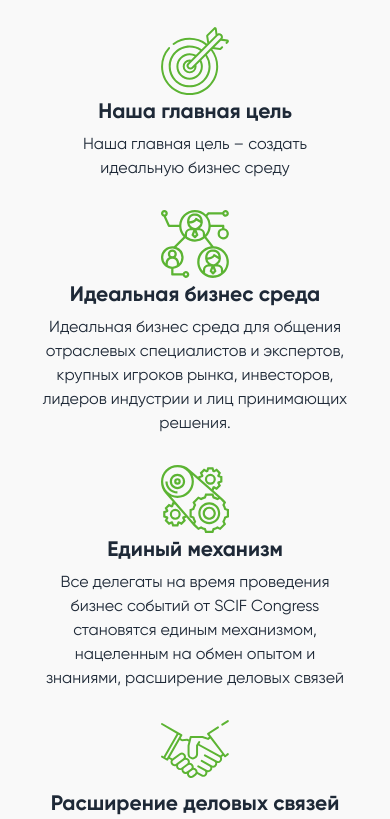
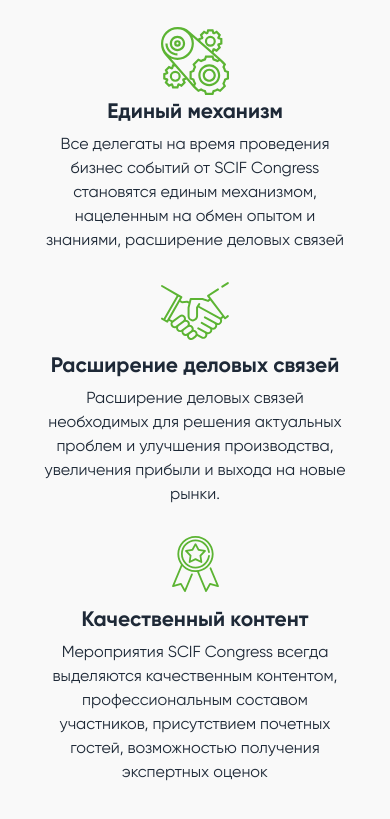
Before and after one commit to VladislavLinnik/scif, a website: page app/about.html in a window 390 px wide. Shown: the part 1249-2068 px from the top of the page. Drawn offline with nearby package versions, Linux system fonts and the light colour scheme.

Commit message:
'updated'

```diff
--- a/app/about.html
+++ b/app/about.html
@@ -86,24 +86,6 @@
                 <h3 class="benefits__name">Опыт и знания</h3>
                 <p class="benefits__descr">
                     Опыт и знания нашей команды позволяют на самом высоком уровне организовывать специализированные конгрессы, форумы, конференции, семинары по всему миру.
-                </p>
-            </li>
-            <li class="benefits__item">
-                <div class="benefits__img">
-                    <img src="./img/benefits/goal.svg" alt="">
-                </div>
-                <h3 class="benefits__name">Наша главная цель</h3>
-                <p class="benefits__descr">
-                    Наша главная цель – создать идеальную бизнес среду
-                </p>
-            </li>
-            <li class="benefits__item">
-                <div class="benefits__img">
-                    <img src="./img/benefits/network.svg" alt="">
-                </div>
-                <h3 class="benefits__name">Идеальная бизнес среда</h3>
-                <p class="benefits__descr">
-                    Идеальная бизнес среда для общения отраслевых специалистов и экспертов, крупных игроков рынка, инвесторов, лидеров индустрии и лиц принимающих решения.
                 </p>
             </li>
             <li class="benefits__item">
@@ -306,7 +288,7 @@
                         Конгрессе было настолько приятным и полезным.
                     </p>
                     <div class="details">
-                        <h4 class="fullname">Игорь Макаренко / Igor Makarenko</h4>
+                        <h4 class="fullname">Макаренко Игорь / Makarenko Igor</h4>
                         <p class="position">Управляющий директор / Managing director<br>
                             SOLEX THERMAL SCIENCE INC.
                         </p>
@@ -332,7 +314,7 @@
                         др.
                     </p>
                     <div class="details">
-                        <h4 class="fullname">Шолпан Кубекова / Sholpan Kubekova</h4>
+                        <h4 class="fullname">Кубекова Шолпан / Kubekova Sholpan</h4>
                         <p class="position">Ассоциированный профессор / Associated professor<br>
                             КазНИТУ имени К.И. Сатпаева
                         </p>
--- a/gulpfile.js
+++ b/gulpfile.js
@@ -1,7 +1,6 @@
 var gulp = require('gulp'),
     sass = require('gulp-sass'),
     sassGlob = require('gulp-sass-glob'),
-    concat = require('gulp-concat'),
     autoprefixer = require('gulp-autoprefixer');
 
 gulp.task('styles',function(){
--- a/package.json
+++ b/package.json
@@ -13,7 +13,6 @@
   "devDependencies": {
     "gulp": "^3.9.1",
     "gulp-autoprefixer": "^6.0.0",
-    "gulp-concat": "^2.6.1",
     "gulp-sass": "^4.0.2",
     "gulp-sass-glob": "^1.1.0"
   }
--- a/src/sass/blocks/_benefits.scss
+++ b/src/sass/blocks/_benefits.scss
@@ -8,35 +8,14 @@
     }
 
     &__item {
-        width: 32%;
+        margin-bottom: 45px;
+        width: 50%;
         justify-content: space-between;
         text-align: center;
         color: $dark;
 
-        &:nth-child(-n + 3) {
-            margin-bottom: 45px;
-
-            @media (max-width: 992px) {
-                margin-bottom: 30px;
-            }
-        }
-
-        &:nth-child(-n + 2) {
-
-            @media (max-width: 992px) {
-                margin-bottom: 30px;
-            }
-        }
-
-        &:not(:last-child) {
-
-            @media (max-width: 768px) {
-                margin-bottom: 30px;
-            }
-        }
-
         @media (max-width: 992px) {
-            width: 50%;
+            margin-bottom: 30px;
         }
 
         @media (max-width: 768px) {
```
Also changed, not shown: app/events.html (+9 -9 lines), app/css/style.css.
